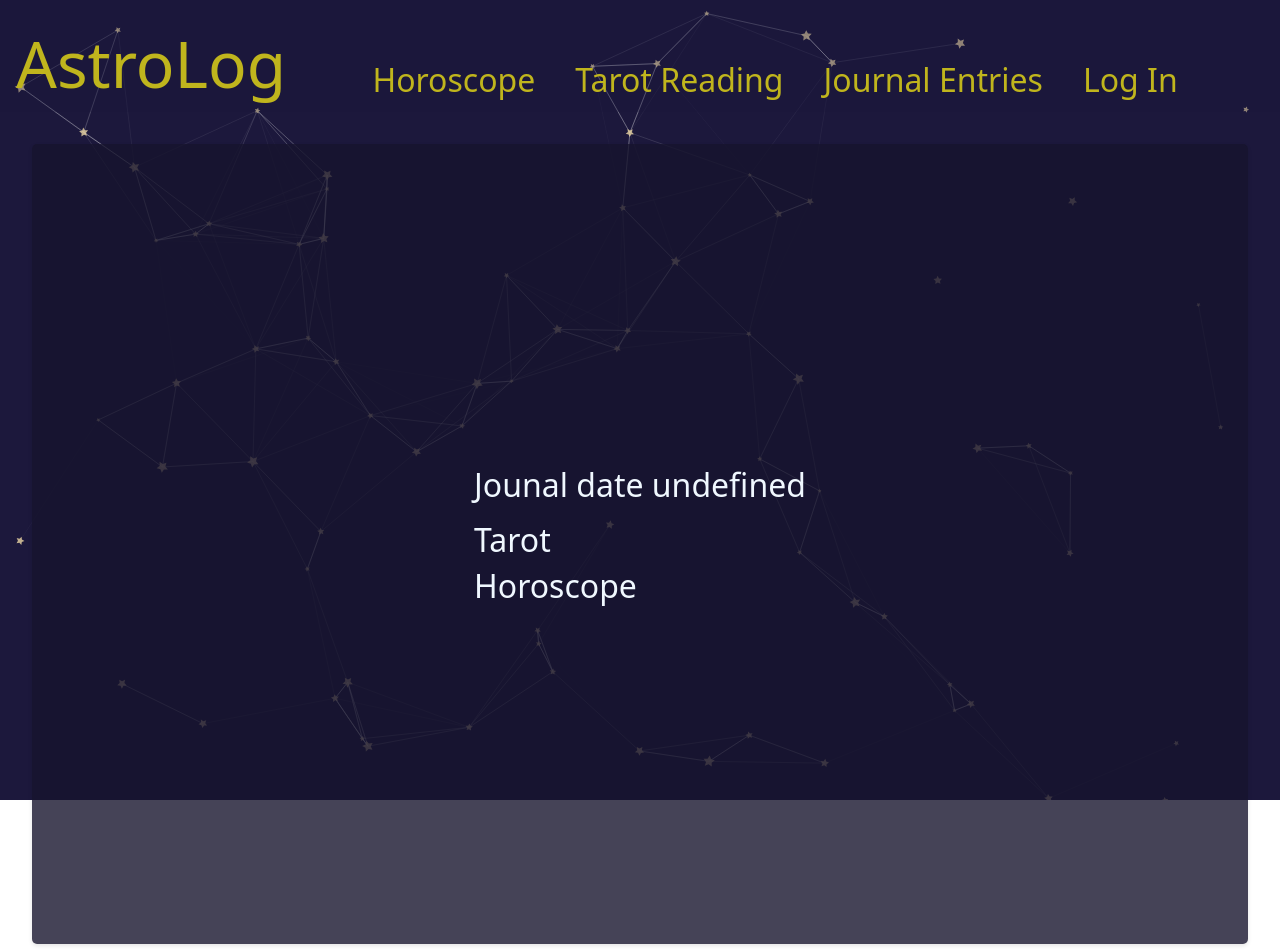
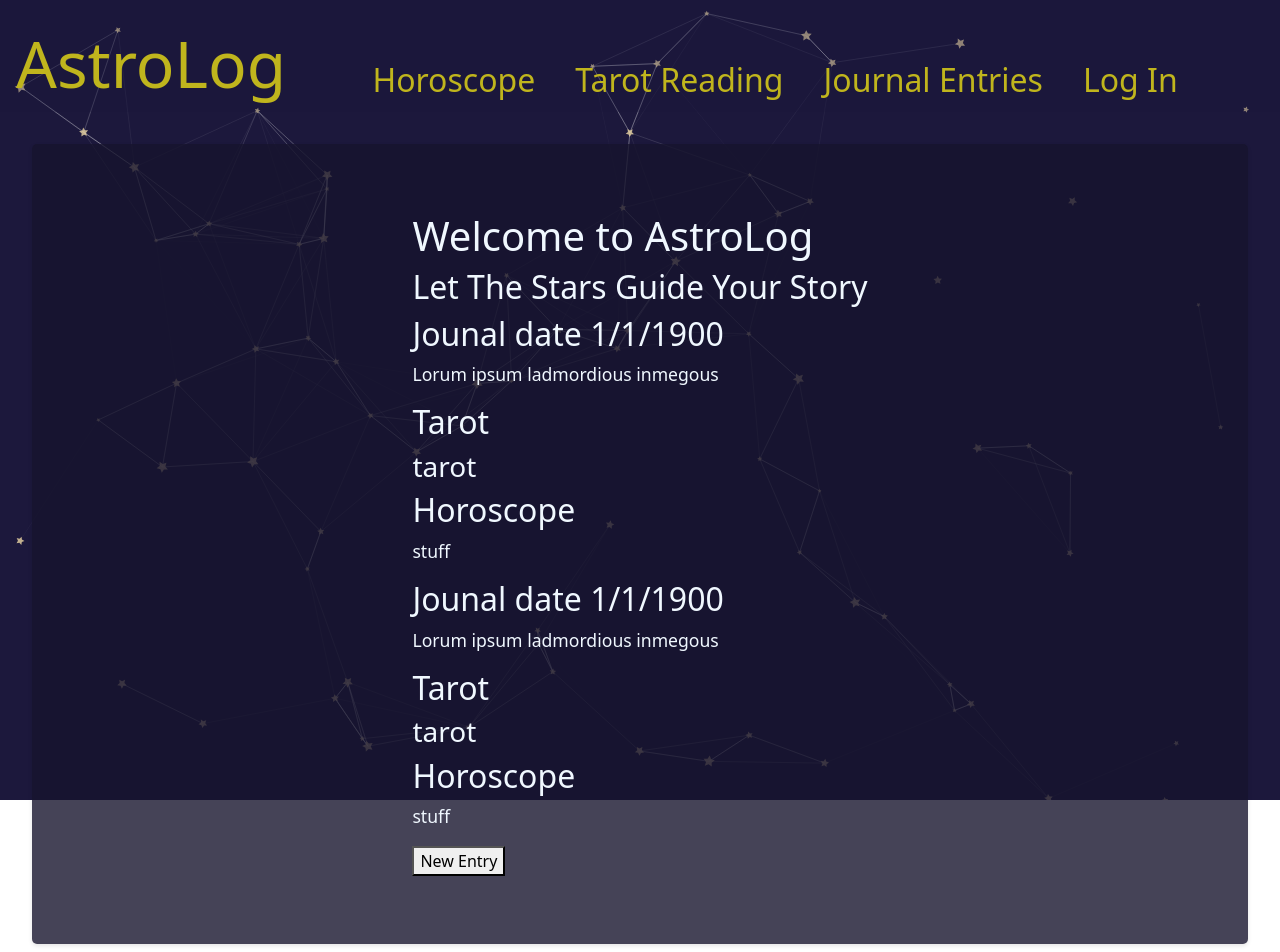
Before and after one commit to allister-seras/AstroLog, a React (Create React App) app in the folder client/: page /journal in a window 1280 px wide. Shown: the top 952 px of the page. Built offline with nearby package versions, Linux system fonts and the light colour scheme; no server answers.

Commit message:
setup journal page

```diff
--- a/client/src/App.js
+++ b/client/src/App.js
@@ -13,7 +13,7 @@ import Tarot from './pages/Tarot';
 import Header from './components/header';
 import Footer from './components/footer';
 import { UserProvider } from './utils/UserContext';
-import Journal from './components/journal';
+import Journal from './pages/journal';
 
 // Construct our main GraphQL API endpoint
 const httpLink = createHttpLink({
--- a/client/src/components/journal.js
+++ b/client/src/components/journalForm.js
@@ -1,6 +1,6 @@
 import React, { useState, useEffect } from 'react';
 
-const Journal = (props) => {
+const JournalForm = (props) => {
     return (<div>
         <div>
             <h2>{`Jounal date ${props.date}`}</h2>
@@ -19,4 +19,4 @@ const Journal = (props) => {
     </div>);
 }
 
-export default Journal;
+export default JournalForm;
--- a/client/src/pages/Home.js
+++ b/client/src/pages/Home.js
@@ -3,7 +3,7 @@ import { useQuery } from '@apollo/client';
 import { QUERY_ME } from '../utils/queries';
 
 import '../App.css';
-import Journal from '../components/journal';
+import Journal from '../components/journalForm';
 import Entry from '../components/entry'
 
 const Home = () => {
--- /dev/null
+++ b/client/src/pages/journal.js
@@ -0,0 +1,63 @@
+import React, { useState, useEffect } from 'react';
+import { useQuery } from '@apollo/client';
+import { QUERY_ME } from '../utils/queries';
+
+import '../App.css';
+import JournalForm from '../components/journalForm';
+import Entry from '../components/entry'
+
+const Journal = () => {
+    //const {loading, error, data} = useQuery(QUERY_ME);
+    const [entryVisible, setEntryVisible] = useState(false);
+
+    const toggleEntry = () => {
+      setEntryVisible(!entryVisible);
+    };
+
+    const loading = false;
+    const error = false;
+    const data = [{
+        date: "1/1/1900",
+        entry: "Lorum ipsum ladmordious inmegous",
+        tarot: "tarot",
+        prediction: "stuff"
+    },
+    {
+        date: "1/1/1900",
+        entry: "Lorum ipsum ladmordious inmegous",
+        tarot: "tarot",
+        prediction: "stuff"
+    }];
+
+    if (loading) {
+        <h1>Loading...</h1>
+    }
+
+    if (error) {
+        return (<h1>Please login!</h1>)
+    }
+
+    return (
+    <div>
+        <h1>Welcome to AstroLog</h1>
+        <h2>Let The Stars Guide Your Story</h2>
+        <div>
+            {data.map((section, index) => {
+                return( <JournalForm
+                    key={index}
+                    date={section?.date}
+                    entry={section?.entry}
+                    tarot={section?.tarot}
+                    prediction={section?.prediction}
+                />)
+            })}
+        </div>
+        {entryVisible ? <Entry /> : null}
+      <button type="button" onClick={toggleEntry}>
+        {entryVisible ? 'Cancel' : 'New Entry'}
+      </button>
+    </div>
+    );
+}
+
+export default Journal;
```
